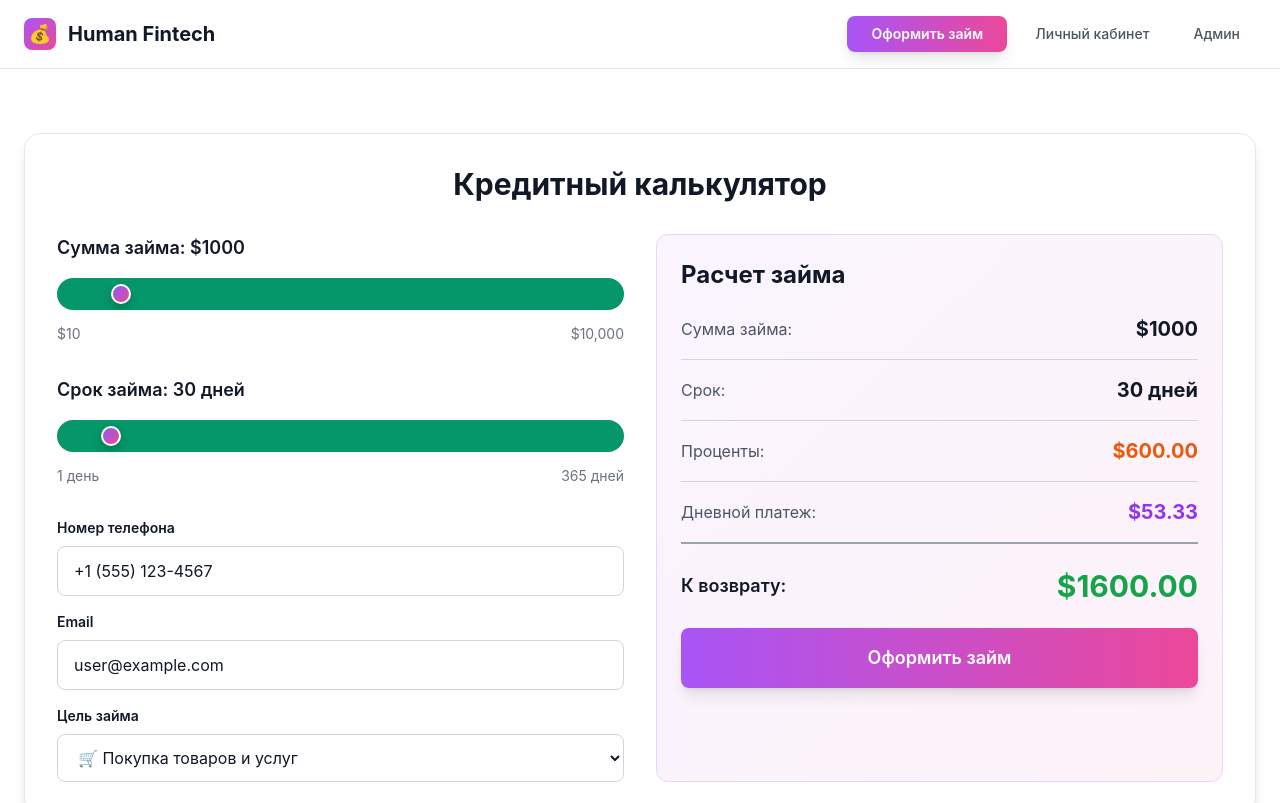
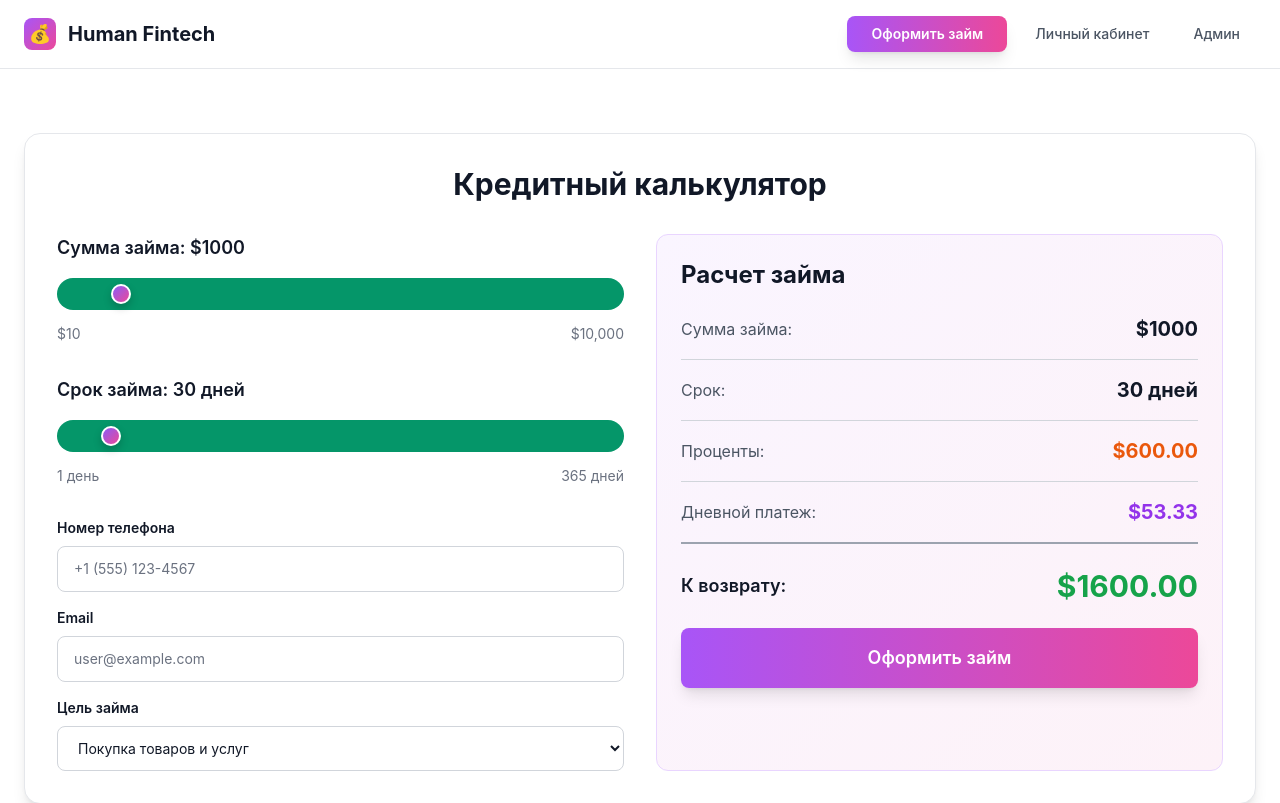
Before and after one commit to ioanngrigorev/microfinance-frontend, a React (Vite) app: page / in a window 1280 px wide. Shown: the top 803 px of the page. Built offline with nearby package versions, Linux system fonts and the light colour scheme.

Commit message:
Remove pre-filled values, reduce text size to text-sm, and remove emojis from options

```diff
--- a/src/pages/HomePage.jsx
+++ b/src/pages/HomePage.jsx
@@ -4,8 +4,8 @@ import { useState } from 'react'
 function HomePage() {
   const [amount, setAmount] = useState(1000)
   const [term, setTerm] = useState(30)
-  const [phoneNumber, setPhoneNumber] = useState('+1 (555) 123-4567')
-  const [email, setEmail] = useState('user@example.com')
+  const [phoneNumber, setPhoneNumber] = useState('')
+  const [email, setEmail] = useState('')
   const [loanPurpose, setLoanPurpose] = useState('Покупка товаров и услуг')
   const interestRate = 2.0 // 2% в день
 
@@ -82,7 +82,7 @@ function HomePage() {
                   type="tel"
                   value={phoneNumber}
                   onChange={(e) => setPhoneNumber(e.target.value)}
-                  className="w-full px-4 py-3 bg-white border border-gray-300 rounded-lg focus:ring-2 focus:ring-purple-500 focus:border-purple-500 text-gray-900 placeholder-gray-500"
+                  className="w-full px-4 py-3 bg-white border border-gray-300 rounded-lg focus:ring-2 focus:ring-purple-500 focus:border-purple-500 text-sm text-gray-900 placeholder-gray-500"
                   placeholder="+1 (555) 123-4567"
                 />
               </div>
@@ -95,7 +95,7 @@ function HomePage() {
                   type="email"
                   value={email}
                   onChange={(e) => setEmail(e.target.value)}
-                  className="w-full px-4 py-3 bg-white border border-gray-300 rounded-lg focus:ring-2 focus:ring-purple-500 focus:border-purple-500 text-gray-900 placeholder-gray-500"
+                  className="w-full px-4 py-3 bg-white border border-gray-300 rounded-lg focus:ring-2 focus:ring-purple-500 focus:border-purple-500 text-sm text-gray-900 placeholder-gray-500"
                   placeholder="user@example.com"
                 />
               </div>
@@ -107,20 +107,20 @@ function HomePage() {
                 <select
                   value={loanPurpose}
                   onChange={(e) => setLoanPurpose(e.target.value)}
-                  className="w-full px-4 py-3 bg-white border border-gray-300 rounded-lg focus:ring-2 focus:ring-purple-500 focus:border-purple-500 text-gray-900"
+                  className="w-full px-4 py-3 bg-white border border-gray-300 rounded-lg focus:ring-2 focus:ring-purple-500 focus:border-purple-500 text-sm text-gray-900"
                 >
-                  <option value="Покупка товаров и услуг">🛒 Покупка товаров и услуг</option>
-                  <option value="Медицинские расходы">🏥 Медицинские расходы</option>
-                  <option value="Образование">🎓 Образование</option>
-                  <option value="Ремонт дома/квартиры">🏠 Ремонт дома/квартиры</option>
-                  <option value="Покупка автомобиля">🚗 Покупка автомобиля</option>
-                  <option value="Свадьба">💒 Свадьба</option>
-                  <option value="Отпуск/путешествие">✈️ Отпуск/путешествие</option>
-                  <option value="Бизнес-нужды">💼 Бизнес-нужды</option>
-                  <option value="Погашение других долгов">💳 Погашение других долгов</option>
-                  <option value="Непредвиденные расходы">⚡ Непредвиденные расходы</option>
-                  <option value="Покупка техники">📱 Покупка техники</option>
-                  <option value="Другое">📝 Другое</option>
+                  <option value="Покупка товаров и услуг">Покупка товаров и услуг</option>
+                  <option value="Медицинские расходы">Медицинские расходы</option>
+                  <option value="Образование">Образование</option>
+                  <option value="Ремонт дома/квартиры">Ремонт дома/квартиры</option>
+                  <option value="Покупка автомобиля">Покупка автомобиля</option>
+                  <option value="Свадьба">Свадьба</option>
+                  <option value="Отпуск/путешествие">Отпуск/путешествие</option>
+                  <option value="Бизнес-нужды">Бизнес-нужды</option>
+                  <option value="Погашение других долгов">Погашение других долгов</option>
+                  <option value="Непредвиденные расходы">Непредвиденные расходы</option>
+                  <option value="Покупка техники">Покупка техники</option>
+                  <option value="Другое">Другое</option>
                 </select>
               </div>
             </div>
```
